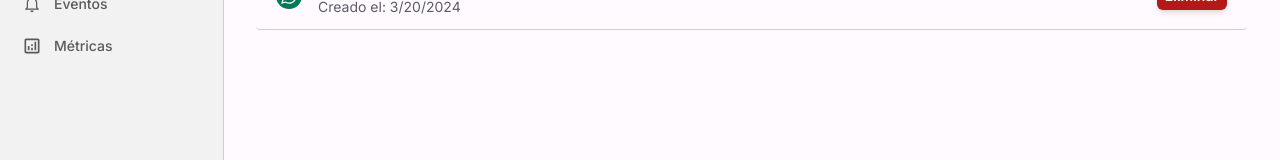
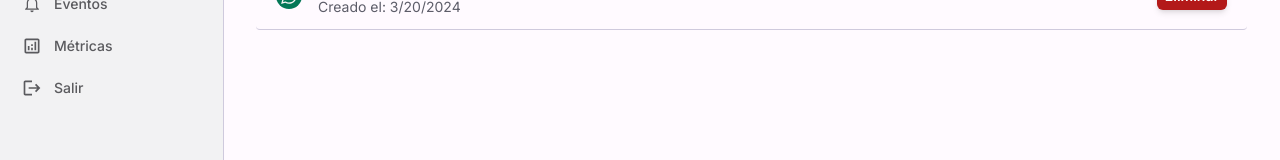
Before and after one commit to sergiolozav2/AsesorIA-Frontend, a React (Vite) app: page /admin/chat/channels in a window 1280 px wide. Shown: the part 384-544 px from the top of the page. Built offline with nearby package versions, Linux system fonts and the light colour scheme.

Commit message:
feat: Botón para cerrar sesión

```diff
--- a/src/modules/core/components/ApplicationSidebar/ApplicationSidebar.tsx
+++ b/src/modules/core/components/ApplicationSidebar/ApplicationSidebar.tsx
@@ -9,6 +9,7 @@ import { SidebarLink } from "./components/SidebarLink";
 import { GoPackage } from "react-icons/go";
 import { TbSitemap } from "react-icons/tb";
 import { SidebarSection } from "./components/SidebarSection";
+import { LogoutButton } from "./components/LogoutButton";
 
 export function ApplicationSidebar() {
   return (
@@ -54,6 +55,7 @@ export function ApplicationSidebar() {
               text="Métricas"
               icon={<MdOutlineAnalytics />}
             />
+            <LogoutButton />
           </div>
         </div>
       </div>
--- /dev/null
+++ b/src/modules/core/components/ApplicationSidebar/components/LogoutButton.tsx
@@ -0,0 +1,19 @@
+import { MdLogout } from "react-icons/md";
+import { SidebarTitle } from "./SidebarTitle";
+import { useNavigate } from "@tanstack/react-router";
+
+export function LogoutButton() {
+  const navigate = useNavigate();
+
+  function handleLogout() {
+    navigate({ to: "/login" });
+  }
+  return (
+    <button
+      className="w-full rounded-md font-normal text-foreground/70 hover:text-primary/80"
+      onClick={handleLogout}
+    >
+      <SidebarTitle text="Salir" icon={<MdLogout />} />
+    </button>
+  );
+}
```
